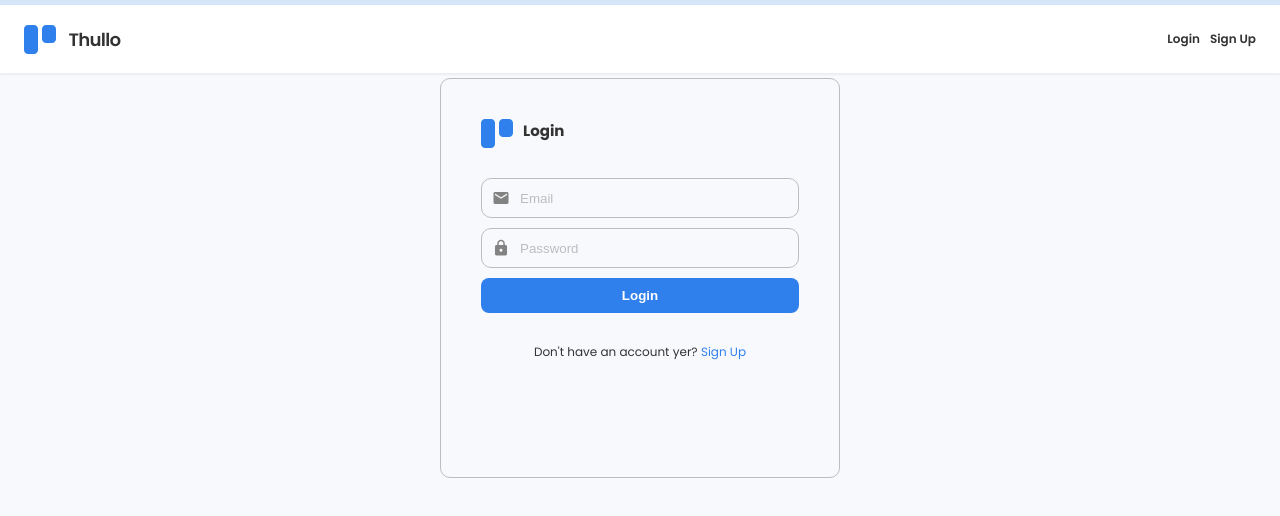
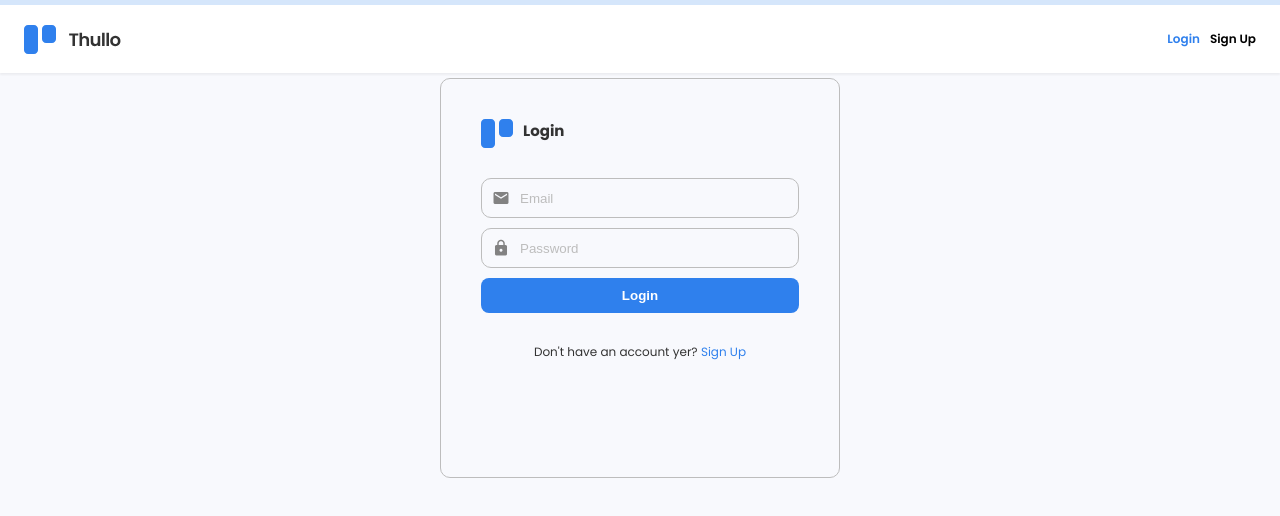
Before and after one commit to trca1996/thullo, a React (Create React App) app in the folder frontend/: page /login in a window 1280 px wide. Shown: the top 516 px of the page. Built offline with nearby package versions, Linux system fonts and the light colour scheme; no server answers.

Commit message:
added nav link

```diff
--- a/frontend/src/components/Header.tsx
+++ b/frontend/src/components/Header.tsx
@@ -1,5 +1,5 @@
 import { useState } from "react";
-import { useNavigate } from "react-router-dom";
+import { useNavigate, NavLink } from "react-router-dom";
 import styled from "styled-components";
 import { useAppDispatch, useAppSelector } from "../helper/hooks";
 import { getAllBoards } from "../store/actions/boardsActions";
@@ -54,14 +54,32 @@
         </RightGroup>
       ) : (
         <Auth>
-          {/* TODO: Make this NavLink!!!*/}
-          <p onClick={() => navigate("/login")}>Login</p>
-          <p onClick={() => navigate("/signUp")}>Sign Up</p>
+          <StyledNavLink
+            to="/login"
+            className={({ isActive }) => (isActive ? "active" : "")}
+          >
+            Login
+          </StyledNavLink>
+          <StyledNavLink
+            to="/signUp"
+            className={({ isActive }) => (isActive ? "active" : "")}
+          >
+            Sign Up
+          </StyledNavLink>
         </Auth>
       )}
     </Container>
   );
 };
+
+const StyledNavLink = styled(NavLink)`
+  text-decoration: none;
+  color: ${({ theme }) => theme.colors.black};
+
+  &.active {
+    color: ${({ theme }) => theme.colors.blue1};
+  }
+`;
 
 const Container = styled.div`
   display: flex;
```
